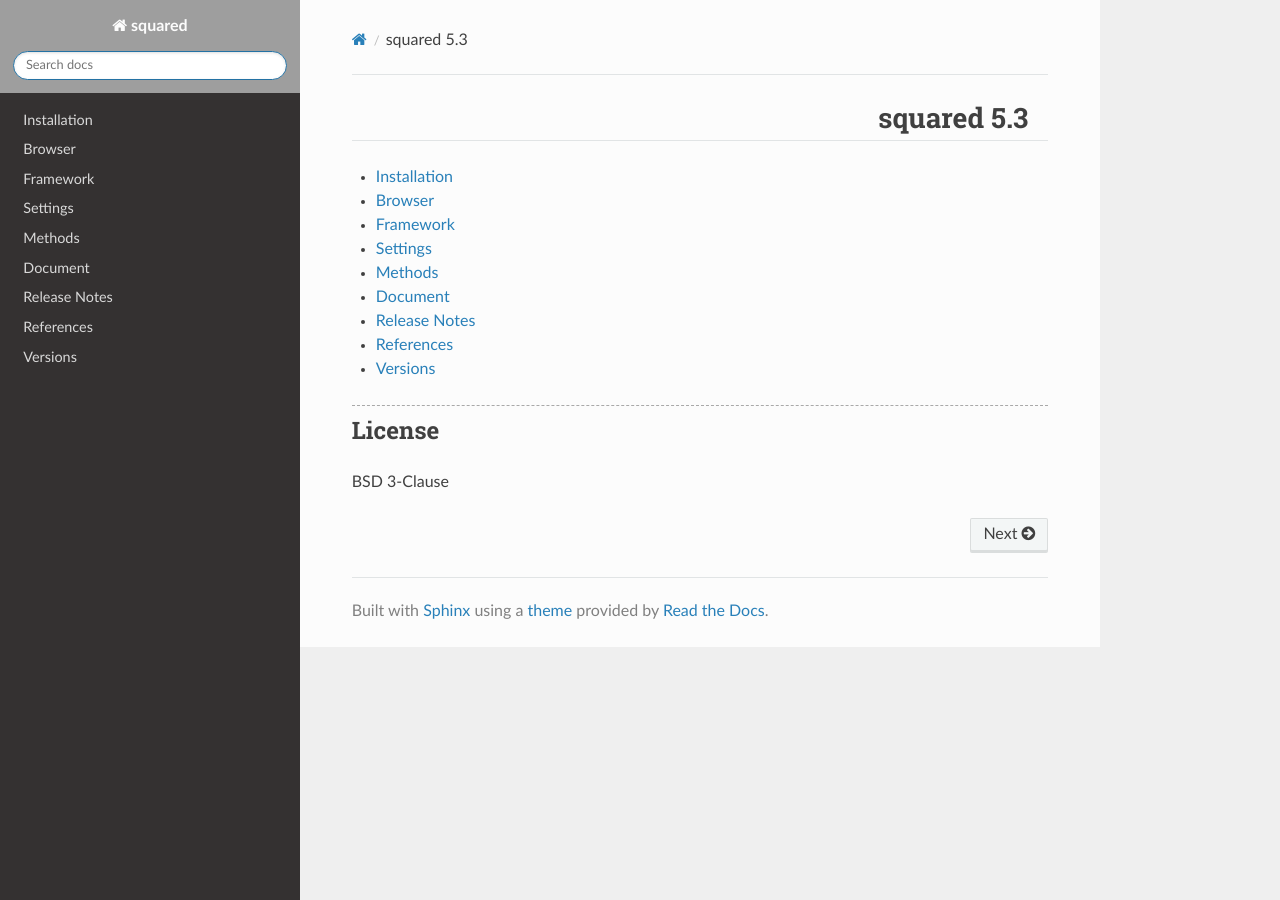
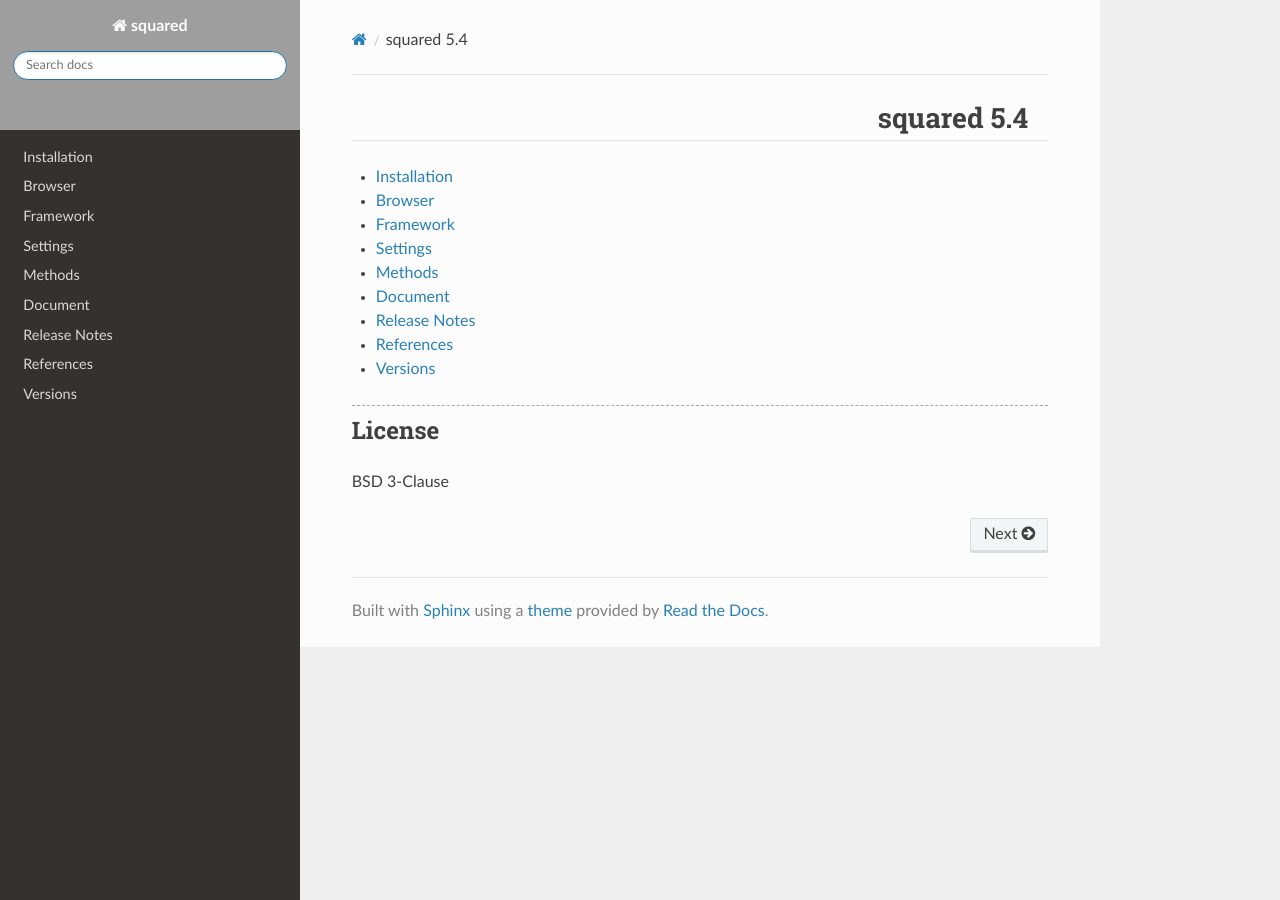
Before and after one commit to anpham6/android-docs, a Sphinx documentation site: the page built from source/index.rst, in a window 1280 px wide. Built offline with Sphinx 7.4.7 and the Read the Docs theme 3.1.0, drawn with Linux system fonts in a browser that asks for light colours; grey boxes are pictures that could not be loaded.

Commit message:
Publish: android-docs @ 0.3.0 [squared 5.4.0 / 0.16.0]

```diff
--- a/README.md
+++ b/README.md
@@ -1,4 +1,4 @@
-# squared 5.3 - android
+# squared 5.4 - android
 
 https://squared.readthedocs.io
 
--- a/source/_static/override.css
+++ b/source/_static/override.css
@@ -1,3 +1,7 @@
+.wy-side-nav-search {
+    height: 130px;
+}
+
 .rst-content h1 {
     text-align: right;
     padding-bottom: 4px;
--- a/source/conf.py
+++ b/source/conf.py
@@ -9,7 +9,7 @@
 project = 'squared'
 copyright = 'squared 2024'
 author = 'An Pham'
-release = '5.3.4'
+release = '5.4.0'
 
 # -- General configuration ---------------------------------------------------
 # https://www.sphinx-doc.org/en/master/usage/configuration.html#general-configuration
--- a/source/index.rst
+++ b/source/index.rst
@@ -1,5 +1,5 @@
 ===========
-squared 5.3
+squared 5.4
 ===========
 
 .. toctree::
```
Also changed, not shown: source/installation.rst (+4 -5 lines).
